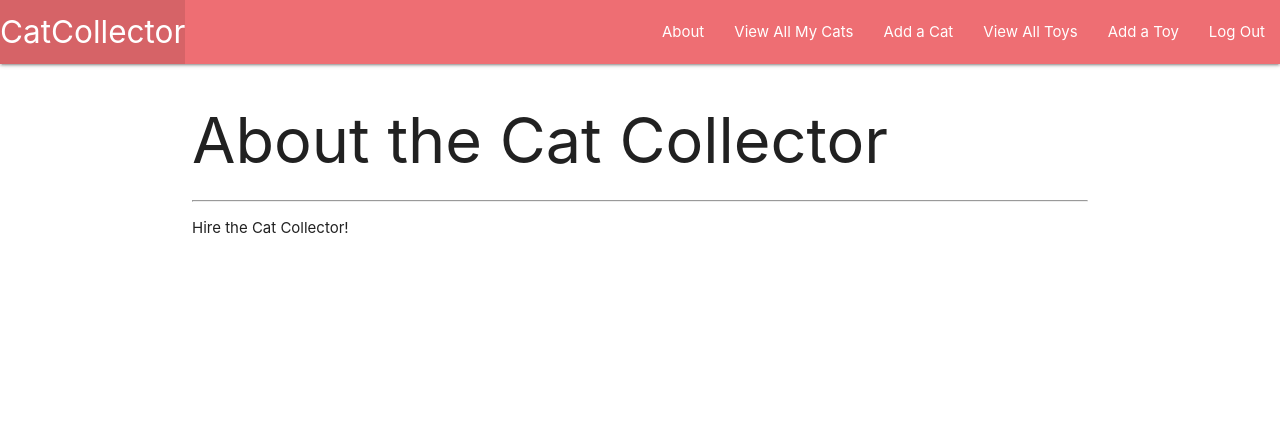
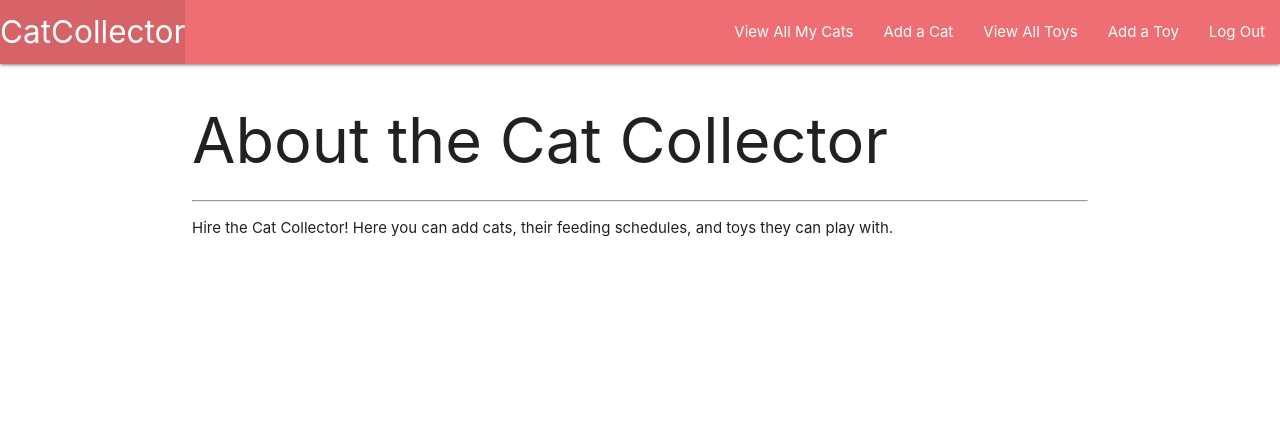
Before and after one commit to kaushikkm17/catcollector, a Django app: page /about/ in a window 1280 px wide. Shown: the top 436 px of the page. Run offline with Django 4.2, Linux system fonts and the light colour scheme; the visitor is signed in with stand-in values (Sample User, id 1).

Commit message:
edit about

```diff
--- a/main_app/templates/about.html
+++ b/main_app/templates/about.html
@@ -3,6 +3,6 @@
 
 <h1>About the Cat Collector</h1>
 <hr />
-<p>Hire the Cat Collector!</p>
+<p>Hire the Cat Collector! Here you can add cats, their feeding schedules, and toys they can play with.</p>
 
 {% endblock %}
--- a/main_app/templates/base.html
+++ b/main_app/templates/base.html
@@ -25,7 +25,6 @@
           </ul>
           <ul class="right">
             <!-- changes below -->
-            <li><a href="{% url 'about' %}">About</a></li>
             {% if user.is_authenticated %}
             <li><a href="{% url 'index' %}">View All My Cats</a></li>
             <li><a href="{% url 'cats_create' %}">Add a Cat</a></li>
@@ -33,6 +32,7 @@
             <li><a href="{% url 'toy_create' %}">Add a Toy</a></li>
             <li><a href="{% url 'logout' %}">Log Out</a></li>
             {% else %}
+            <li><a href="{% url 'about' %}">About</a></li>
             <li><a href="{% url 'login' %}">Log In</a></li>
             <li><a href="{% url 'signup' %}">Sign Up</a></li>
             {% endif %}
```
